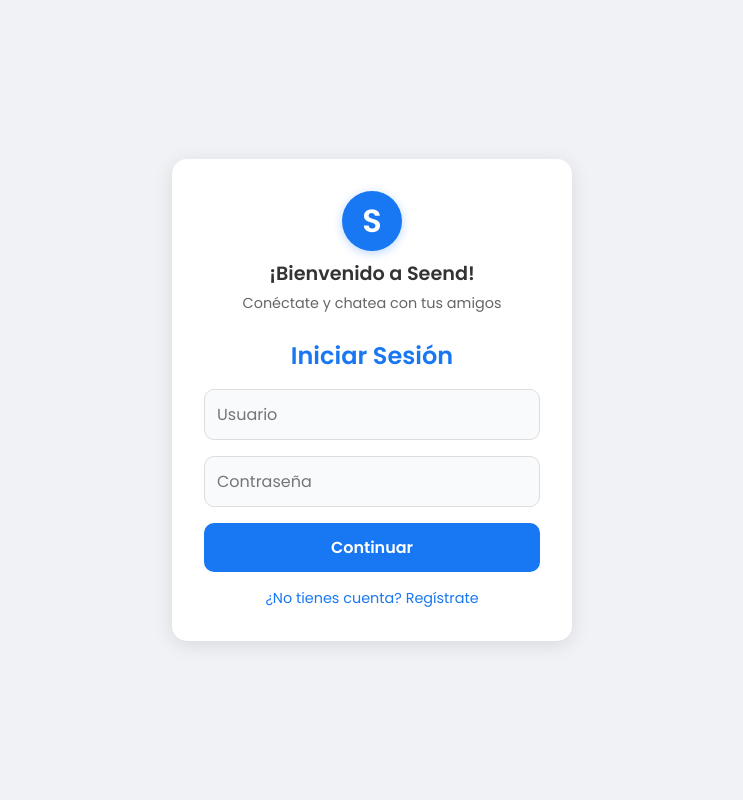
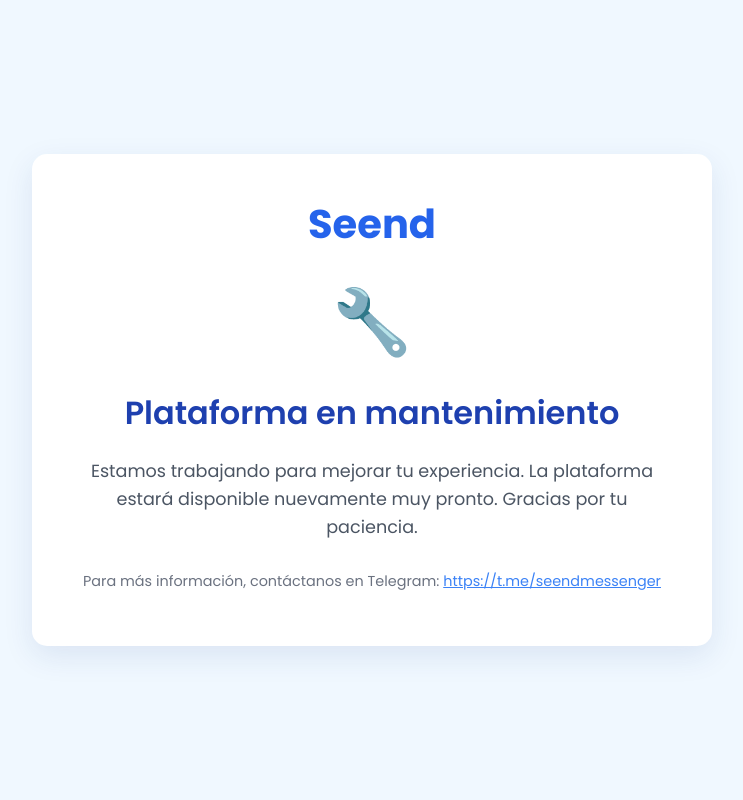
Before and after one commit to orrodguez19/Seend, a Flask app: page / in a window 1280 px wide. Shown: the whole page, without its empty margins (268-1011 px from the left). Run offline with Flask 3, Linux system fonts and the light colour scheme.

Commit message:
Actualizar auth.html

```diff
--- a/templates/auth.html
+++ b/templates/auth.html
@@ -1,189 +1,80 @@
 <!DOCTYPE html>
 <html lang="es">
 <head>
-  <meta charset="UTF-8" />
-  <meta name="viewport" content="width=device-width, initial-scale=1.0"/>
-  <title>Seend - Autenticación</title>
+    <meta charset="UTF-8">
+    <meta name="viewport" content="width=device-width, initial-scale=1.0">
+    <title>Seend - En mantenimiento</title>
+    <link href="https://fonts.googleapis.com/css2?family=Poppins:wght@300;400;600;700&display=swap" rel="stylesheet">
     <style>
-    @import url('https://fonts.googleapis.com/css2?family=Poppins:wght@400;600&display=swap');
-
-    * {
-      box-sizing: border-box;
+        body {
+            font-family: 'Poppins', sans-serif;
+            background-color: #f0f8ff;
             margin: 0;
             padding: 0;
-      font-family: 'Poppins', sans-serif;
-    }
-
-    body {
-      background: #f0f2f5;
             display: flex;
             justify-content: center;
             align-items: center;
             height: 100vh;
-      overflow: hidden;
+            color: #1e3a8a;
+            text-align: center;
         }
 
         .container {
-      background: white;
-      padding: 2rem;
+            max-width: 600px;
+            padding: 40px;
+            background-color: white;
             border-radius: 15px;
-      box-shadow: 0 4px 20px rgba(0,0,0,0.1);
-      width: 100%;
-      max-width: 400px;
-      position: relative;
-      animation: fadeIn 0.5s ease-in-out;
+            box-shadow: 0 10px 30px rgba(30, 58, 138, 0.1);
         }
 
-    @keyframes fadeIn {
-      from { opacity: 0; transform: translateY(-20px); }
-      to { opacity: 1; transform: translateY(0); }
+        .logo {
+            font-size: 2.5rem;
+            font-weight: 700;
+            color: #2563eb;
+            margin-bottom: 20px;
         }
 
-    .welcome {
-      text-align: center;
-      margin-bottom: 1.5rem;
+        .maintenance-message {
+            font-size: 2rem;
+            font-weight: 600;
+            margin: 20px 0;
+            color: #1e40af;
         }
 
-    .avatar {
-      width: 60px;
-      height: 60px;
-      border-radius: 50%;
-      background: #1877f2;
-      color: white;
-      display: flex;
-      align-items: center;
-      justify-content: center;
-      font-size: 2rem;
-      font-weight: 600;
-      margin: 0 auto 0.5rem;
-      box-shadow: 0 2px 10px rgba(24, 119, 242, 0.3);
+        .description {
+            font-size: 1.1rem;
+            line-height: 1.6;
+            margin-bottom: 30px;
+            color: #4b5563;
         }
 
-    .welcome-text {
-      color: #333;
-      font-size: 1.2rem;
-      font-weight: 600;
+        .icon {
+            font-size: 4rem;
+            margin-bottom: 20px;
+            color: #3b82f6;
         }
 
-    .welcome-subtext {
-      color: #666;
+        .contact {
             font-size: 0.9rem;
-      margin-top: 0.3rem;
-    }
-
-    h2 {
-      text-align: center;
-      color: #1877f2;
-      margin-bottom: 1rem;
-      font-weight: 600;
-    }
-
-    form {
-      display: flex;
-      flex-direction: column;
-    }
-
-    input {
-      margin-bottom: 1rem;
-      padding: 0.75rem;
-      border: 1px solid #ddd;
-      border-radius: 10px;
-      font-size: 1rem;
-      background: #f9fafb;
-      transition: border-color 0.3s;
-    }
-
-    input:focus {
-      outline: none;
-      border-color: #1877f2;
-      box-shadow: 0 0 5px rgba(24, 119, 242, 0.3);
-    }
-
-    button {
-      padding: 0.75rem;
-      border: none;
-      border-radius: 10px;
-      background: #1877f2;
-      color: white;
-      font-size: 1rem;
-      font-weight: 600;
-      cursor: pointer;
-      transition: background 0.3s, transform 0.2s;
-    }
-
-    button:hover {
-      background: #155dc0;
-      transform: scale(1.02);
-    }
-
-    .toggle-link {
-      text-align: center;
-      margin-top: 1rem;
-      color: #1877f2;
-      cursor: pointer;
-      font-size: 0.9rem;
-      transition: color 0.3s;
-    }
-
-    .toggle-link:hover {
-      color: #155dc0;
-      text-decoration: underline;
-    }
-
-    .error {
-      color: #e63946;
-      font-size: 0.9rem;
-      text-align: center;
-      margin-bottom: 1rem;
-      background: #fee2e2;
-      padding: 0.5rem;
-      border-radius: 5px;
+            color: #6b7280;
+            margin-top: 30px;
         }
     </style>
 </head>
 <body>
     <div class="container">
-    <div class="welcome">
-      <div class="avatar">S</div>
-      <div class="welcome-text">¡Bienvenido a Seend!</div>
-      <div class="welcome-subtext">Conéctate y chatea con tus amigos</div>
+        <div class="logo">Seend</div>
+        <div class="icon">🔧</div>
+        <h1 class="maintenance-message">Plataforma en mantenimiento</h1>
+        <p class="description">
+            Estamos trabajando para mejorar tu experiencia.
+            La plataforma estará disponible nuevamente muy pronto.
+            Gracias por tu paciencia.
+        </p>
+        <p class="contact">
+            Para más información, contáctanos en Telegram:
+            <a href="mailto:https://t.me/seendmessenger" style="color: #3b82f6;">https://t.me/seendmessenger</a>
+        </p>
     </div>
-
-    <h2 id="form-title">Iniciar Sesión</h2>
-
-    {% if error %}
-      <div class="error">{{ error }}</div>
-    {% endif %}
-
-    <form id="auth-form" method="POST" action="/login">
-      <input type="text" name="username" placeholder="Usuario" required>
-      <input type="password" name="password" placeholder="Contraseña" required>
-      <button type="submit">Continuar</button>
-    </form>
-
-    <div class="toggle-link" onclick="toggleForm()">¿No tienes cuenta? Regístrate</div>
-  </div>
-
-  <script>
-    let isLogin = true;
-
-    function toggleForm() {
-      const form = document.getElementById('auth-form');
-      const title = document.getElementById('form-title');
-      const toggle = document.querySelector('.toggle-link');
-
-      if (isLogin) {
-        form.action = "/register";
-        title.textContent = "Registro";
-        toggle.textContent = "¿Ya tienes cuenta? Inicia sesión";
-      } else {
-        form.action = "/login";
-        title.textContent = "Iniciar Sesión";
-        toggle.textContent = "¿No tienes cuenta? Regístrate aquí";
-      }
-
-      isLogin = !isLogin;
-    }
-  </script>
 </body>
 </html>
```
Lines whose indentation alone changed are shown as unchanged.
